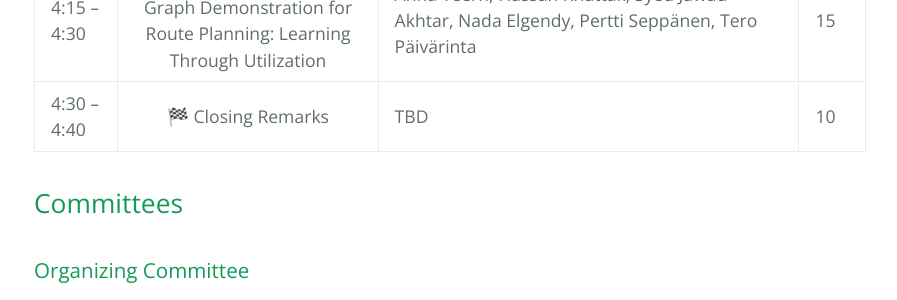
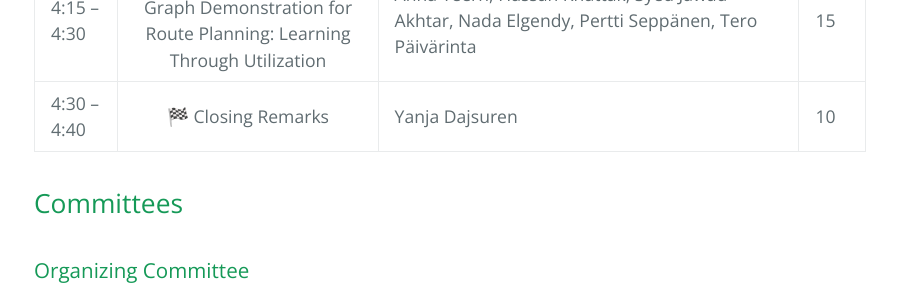
Before and after one commit to WASA-Workshop/2026, a Jekyll site: the page built from index.md, in a window 1280 px wide and 900 px high, scrolled down 3677 px. Shown: the part 156-456 px from the top of the window, without its empty margins (190-1087 px from the left). Built offline with Jekyll 4.4.1, drawn with Linux system fonts in a browser that asks for light colours; our own code applies the rules of GitHub Pages for plain Markdown files.

Commit message:
Update index.md

```diff
--- a/index.md
+++ b/index.md
@@ -88,7 +88,7 @@ This year, the WASA workshop will be jointly oprganised together with the [ANGE
 | 3:45 – 4:00 | A Survey on Risk-Adaptive Approaches in Autonomous Ecosystems | Rui Zhang, David Halasz, Dimitri Van Landuyt | 15 |
 | 4:00 – 4:15 | Towards Collecting Large-Scale Vehicular Sensor Data for Open Access | Benjamin Kämä, Olli Timonen, Nicklas Stafford, Jere Lotvonen, Otto Kalliokoski, Aleksi Kanerva, Prabhash Rathnayake, Sameera Gamage, Aleksi Vuorinen, Siva Ariram, Ekaterina Gilman, Ella Peltonen | 15 |
 | 4:15 – 4:30 | Evolvable Knowledge Graph Demonstration for Route Planning: Learning Through Utilization | Anna Teern, Hassan Khattak, Syed Jawad Akhtar, Nada Elgendy, Pertti Seppänen, Tero Päivärinta | 15 |
-| 4:30 – 4:40 | 🏁 Closing Remarks | TBD | 10 |
+| 4:30 – 4:40 | 🏁 Closing Remarks | Yanja Dajsuren | 10 |
 
 ## Committees
 
```
